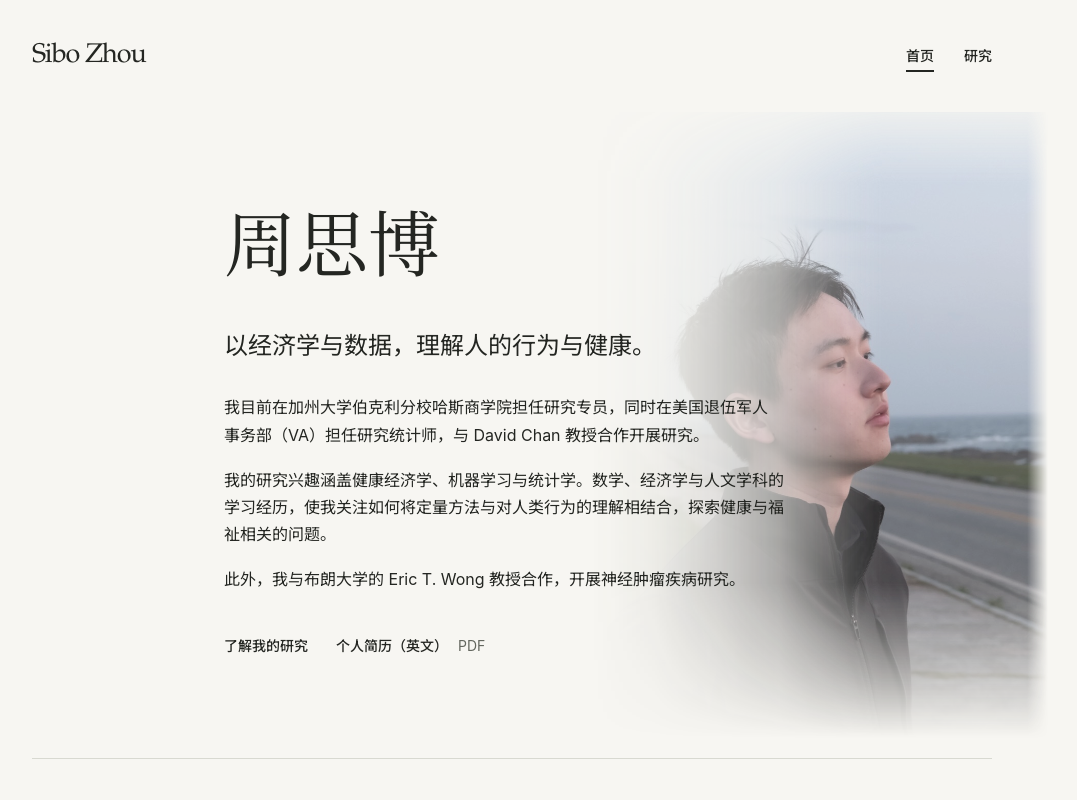
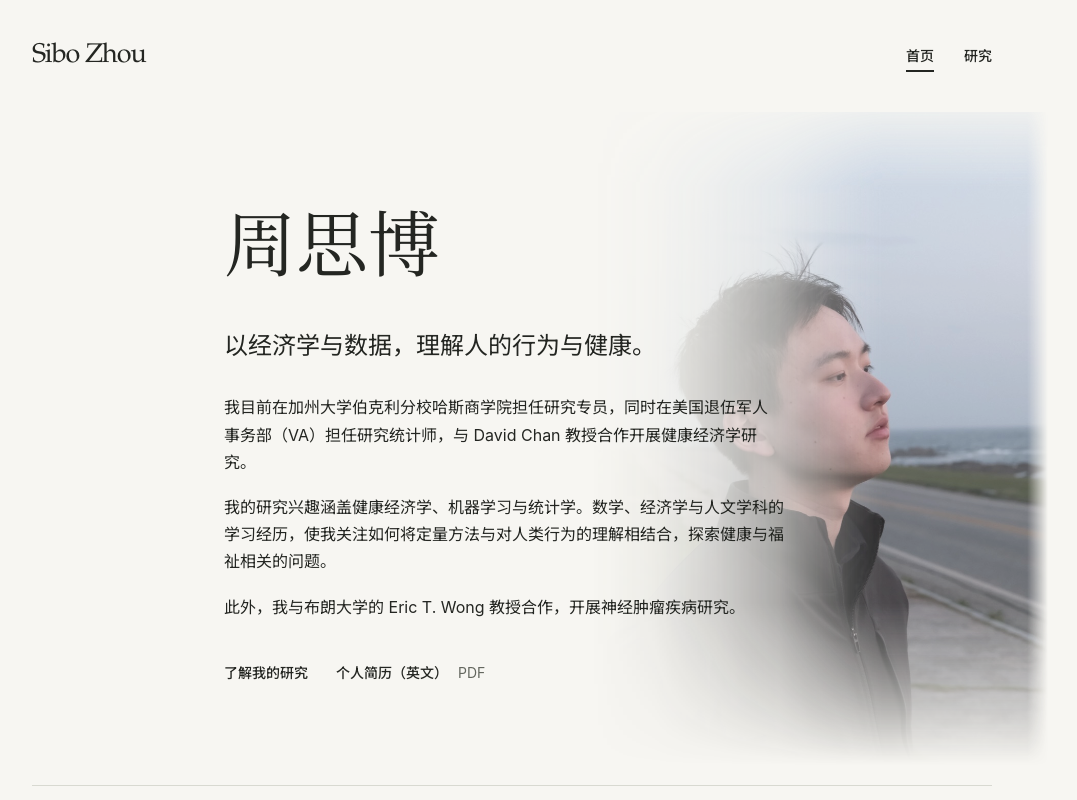
Before and after one commit to sibozhou/sibo_website, a Next.js app: page /zh in a window 1280 px wide. Shown: the top 800 px of the page, without its empty margins (128-1205 px from the left). Built offline with nearby package versions, Linux system fonts and the light colour scheme.

Commit message:
Add health economics to intro bio in all three languages
Co-Authored-By: Claude Opus 5 (1M context) <noreply@anthropic.com>

```diff
--- a/app/home-page.tsx
+++ b/app/home-page.tsx
@@ -25,7 +25,7 @@ export function HomePage({ language = "en" }: { language?: Language }) {
         <h1 id="intro-title">{zh ? "周思博" : "Sibo Zhou"}</h1>
         <p className="lead">{zh ? t("以经济学与数据，理解人的行为与健康。") : "Understanding people and health through economics and data."}</p>
         <div className="intro-copy">
-          <p>{zh ? "我目前在" : "I am a Predoctoral Scholar at "}<a href="https://haas.berkeley.edu/">{zh ? t("加州大学伯克利分校哈斯商学院") : "UC Berkeley Haas"}</a>{zh ? t("担任研究专员，同时在") : " and a Research Statistician at the "}<a href="https://www.va.gov/">{zh ? t("美国退伍军人事务部（VA）") : "VA"}</a>{zh ? t("担任研究统计师，与 ") : ", working with "}<a href="https://haas.berkeley.edu/faculty/david-chan/">{zh ? "David Chan 教授" : "Prof. David Chan"}</a>{zh ? t("合作开展研究。") : "."}</p>
+          <p>{zh ? "我目前在" : "I am a Predoctoral Scholar at "}<a href="https://haas.berkeley.edu/">{zh ? t("加州大学伯克利分校哈斯商学院") : "UC Berkeley Haas"}</a>{zh ? t("担任研究专员，同时在") : " and a Research Statistician at the "}<a href="https://www.va.gov/">{zh ? t("美国退伍军人事务部（VA）") : "VA"}</a>{zh ? t("担任研究统计师，与 ") : ", working with "}<a href="https://haas.berkeley.edu/faculty/david-chan/">{zh ? "David Chan 教授" : "Prof. David Chan"}</a>{zh ? t("合作开展健康经济学研究。") : " on health economics research."}</p>
           <p>{zh ? t("我的研究兴趣涵盖健康经济学、机器学习与统计学。数学、经济学与人文学科的学习经历，使我关注如何将定量方法与对人类行为的理解相结合，探索健康与福祉相关的问题。") : "My interests span health economics, machine learning, and statistics. With a background in mathematics, economics, and the humanities, I am interested in combining quantitative methods with an understanding of human behavior to study health and well-being."}</p>
           <p>{zh ? <>{t("此外，我与")}<a href="https://brown.edu/">{t("布朗大学")}</a>的 </> : "I also collaborate with "}<a href="https://neurosurgery.med.brown.edu/people/eric-t-wong-md">{zh ? "Eric T. Wong 教授" : "Prof. Eric T. Wong"}</a>{zh ? t("合作，开展神经肿瘤疾病研究。") : <> at <a href="https://brown.edu/">Brown University</a> on studies in neuro-oncology.</>}</p>
         </div>
--- a/app/languages.ts
+++ b/app/languages.ts
@@ -14,7 +14,7 @@ const traditional = {
   "担任研究专员，同时在": "擔任研究專員，同時在",
   "美国退伍军人事务部（VA）": "美國退伍軍人事務部（VA）",
   "担任研究统计师，与 ": "擔任研究統計師，與 ",
-  "合作开展研究。": "合作進行研究。",
+  "合作开展健康经济学研究。": "合作進行健康經濟學研究。",
   "我的研究兴趣涵盖健康经济学、机器学习与统计学。数学、经济学与人文学科的学习经历，使我关注如何将定量方法与对人类行为的理解相结合，探索健康与福祉相关的问题。": "我的研究興趣涵蓋健康經濟學、機器學習與統計學。數學、經濟學與人文學科的學習背景，讓我關注如何結合量化方法與對人類行為的理解，探討健康與福祉相關議題。",
   "此外，我与": "此外，我與",
   "布朗大学": "布朗大學",
```
